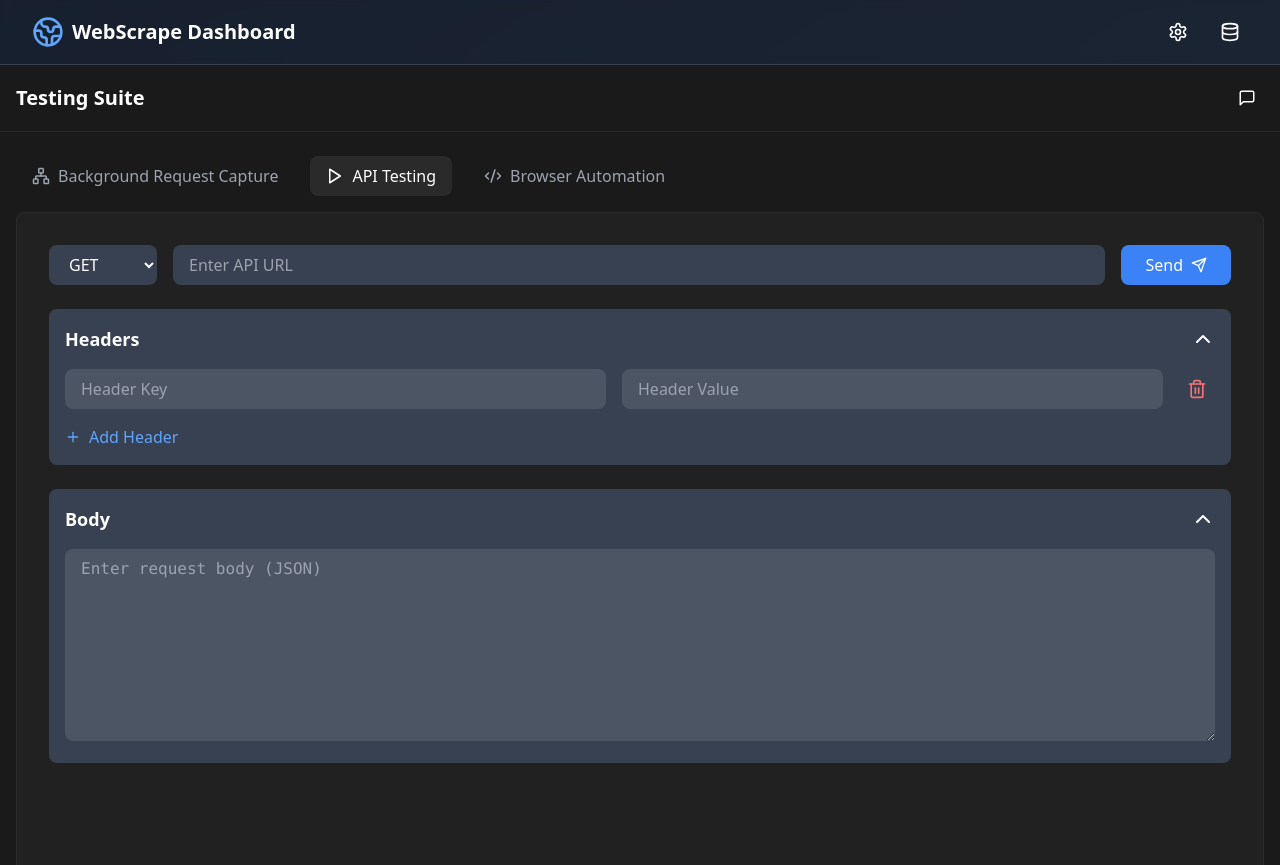
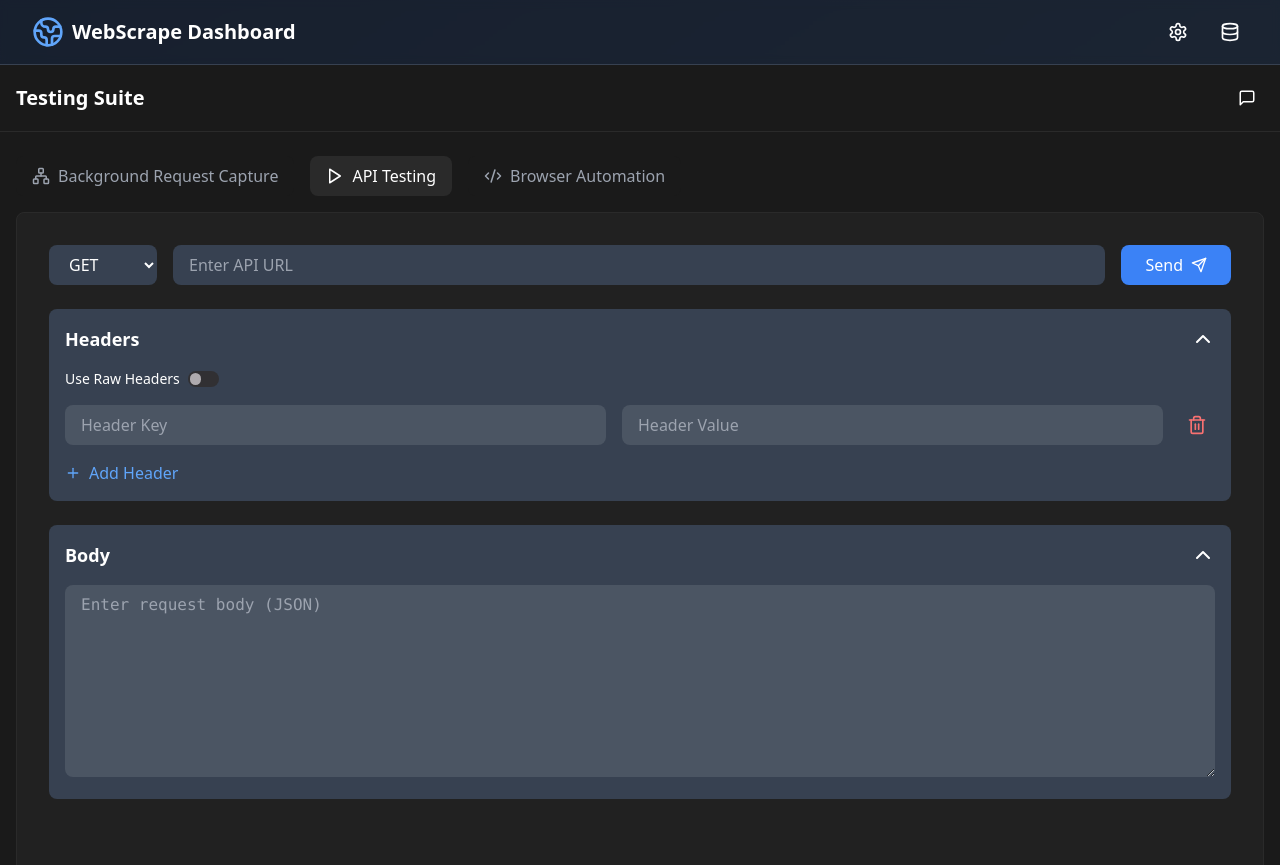
Before and after one commit to Pauullamm/scrape-playground, a React (Vite) app in the folder client/: page / in a window 1280 px wide. Both pictures are taken after a click on the button "API Testing". Built offline with nearby package versions, Linux system fonts and the light colour scheme.

Commit message:
update api testing page ui and functionality allow pasting of raw headers - need to adjust state

```diff
--- a/client/src/App.css
+++ b/client/src/App.css
@@ -1,3 +1,61 @@
 .chat-input-placeholder::placeholder {
     color: white
 }
+
+/* From Uiverse.io by TimTrayler */
+.switch {
+    --secondary-container: #3a4b39;
+    --primary: #84da89;
+    font-size: 17px;
+    position: relative;
+    display: inline-block;
+    width: 1.85em;
+    height: 0.9em;
+  }
+
+  .switch input {
+    display: none;
+    opacity: 0;
+    width: 0;
+    height: 0;
+  }
+
+  .slider {
+    position: absolute;
+    cursor: pointer;
+    top: 0;
+    left: 0;
+    right: 0;
+    bottom: 0;
+    background-color: #313033;
+    transition: 0.2s;
+    border-radius: 30px;
+  }
+
+  .slider:before {
+    position: absolute;
+    content: "";
+    height: 0.7em;
+    width: 0.7em;
+    border-radius: 20px;
+    left: 0.1em;
+    bottom: 0.1em;
+    background-color: #aeaaae;
+    transition: 0.4s;
+  }
+
+  input:checked + .slider::before {
+    background-color: var(--primary);
+  }
+
+  input:checked + .slider {
+    background-color: var(--secondary-container);
+  }
+
+  input:focus + .slider {
+    box-shadow: 0 0 1px var(--secondary-container);
+  }
+
+  input:checked + .slider:before {
+    transform: translateX(0.95em);
+  }
--- a/client/src/components/ApiTestPage.jsx
+++ b/client/src/components/ApiTestPage.jsx
@@ -1,16 +1,18 @@
 import React, { useState } from 'react';
 import { Send, Plus, Trash2, ChevronDown, ChevronUp } from 'lucide-react';
+import '../App.css'
 
-export default function ApiTestPage() {
-    const [url, setUrl] = useState('');
+export default function ApiTestPage({ state, setState}) {
+    const [url, setUrl] = useState(state.url ? state.url : '');
     const [method, setMethod] = useState('GET');
-    const [headers, setHeaders] = useState([{ key: '', value: '' }]);
+    const [headers, setHeaders] = useState(state.headers ? state.headers : [{ key: '', value: '' }]);
     const [body, setBody] = useState('');
-    const [params, setParams] = useState(null);
     const [response, setResponse] = useState(null);
     const [loading, setLoading] = useState(false);
     const [showHeaders, setShowHeaders] = useState(true);
     const [showBody, setShowBody] = useState(true);
+    const [rawHeadersInput, setRawHeadersInput] = useState(''); // Raw headers input
+    const [useRawHeaders, setUseRawHeaders] = useState(false); // Toggle between raw and key-value inputs
 
     const methods = ['GET', 'POST', 'PUT', 'DELETE', 'PATCH'];
 
@@ -84,6 +86,33 @@ export default function ApiTestPage() {
         }
     };
 
+    // Function to parse raw headers input
+    const parseRawHeaders = () => {
+        try {
+            // Remove curly braces and split into key-value pairs
+            const cleanedInput = rawHeadersInput.replace(/[{}]/g, '').trim();
+            if (!cleanedInput) {
+                setHeaders([{ key: '', value: '' }]);
+                return;
+            }
+
+            // Split into individual key-value pairs
+            const pairs = cleanedInput.split(',').map(pair => pair.trim());
+
+            // Parse each key-value pair
+            const parsedHeaders = pairs.map(pair => {
+                const [key, value] = pair.split(':').map(part => part.trim().replace(/['"]/g, ''));
+                return { key, value };
+            });
+
+            // Update headers state
+            setHeaders(parsedHeaders);
+        } catch (error) {
+            console.error('Error parsing headers:', error);
+            alert('Invalid format. Please paste a valid Python dictionary.');
+        }
+    };
+
     return (
         <div className="max-w-7xl mx-auto px-4 sm:px-6 lg:px-8 py-8">
             <div className="space-y-6">
@@ -126,6 +155,40 @@ export default function ApiTestPage() {
                     </div>
                     {showHeaders && (
                         <div className="mt-4 space-y-4">
+                            {/* Toggle Switch */}
+                            <div className="flex items-center gap-2">
+                                <span className="text-sm">Use Raw Headers</span>
+                                <label className="switch">
+                                    <input
+                                        type="checkbox"
+                                        checked={useRawHeaders}
+                                        onChange={() => setUseRawHeaders(!useRawHeaders)}
+                                    />
+                                    <span className="slider"></span>
+                                </label>
+                            </div>
+
+                            {/* Raw Headers Input */}
+                            {useRawHeaders && (
+                                <>
+                                    <textarea
+                                        value={rawHeadersInput}
+                                        onChange={(e) => setRawHeadersInput(e.target.value)}
+                                        placeholder="Paste Python dictionary here (e.g., {'key1': 'value1', 'key2': 'value2'})"
+                                        className="w-full h-24 bg-gray-600 text-white px-4 py-2 rounded-lg focus:ring-2 focus:ring-blue-500 outline-none font-mono"
+                                    />
+                                    <button
+                                        onClick={parseRawHeaders}
+                                        className="bg-blue-500 hover:bg-blue-600 text-white px-4 py-2 rounded-lg"
+                                    >
+                                        Parse Headers
+                                    </button>
+                                </>
+                            )}
+
+                            {/* Key-Value Inputs */}
+                            {!useRawHeaders && (
+                                <>
                                     {headers.map((header, index) => (
                                         <div key={index} className="flex gap-4 w-full">
                                             <input
@@ -156,6 +219,8 @@ export default function ApiTestPage() {
                                     >
                                         <Plus className="w-4 h-4" /> Add Header
                                     </button>
+                                </>
+                            )}
                         </div>
                     )}
                 </div>
```
Lines whose indentation alone changed are shown as unchanged.
